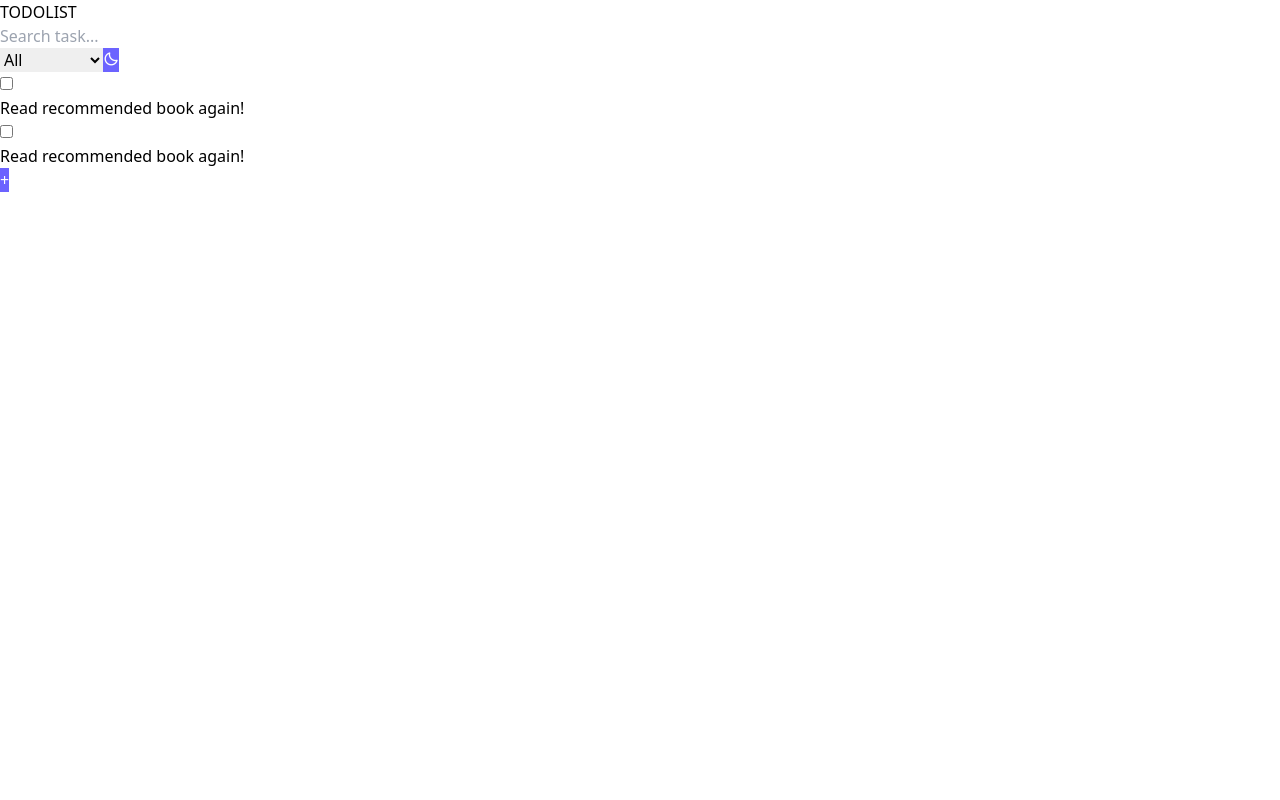
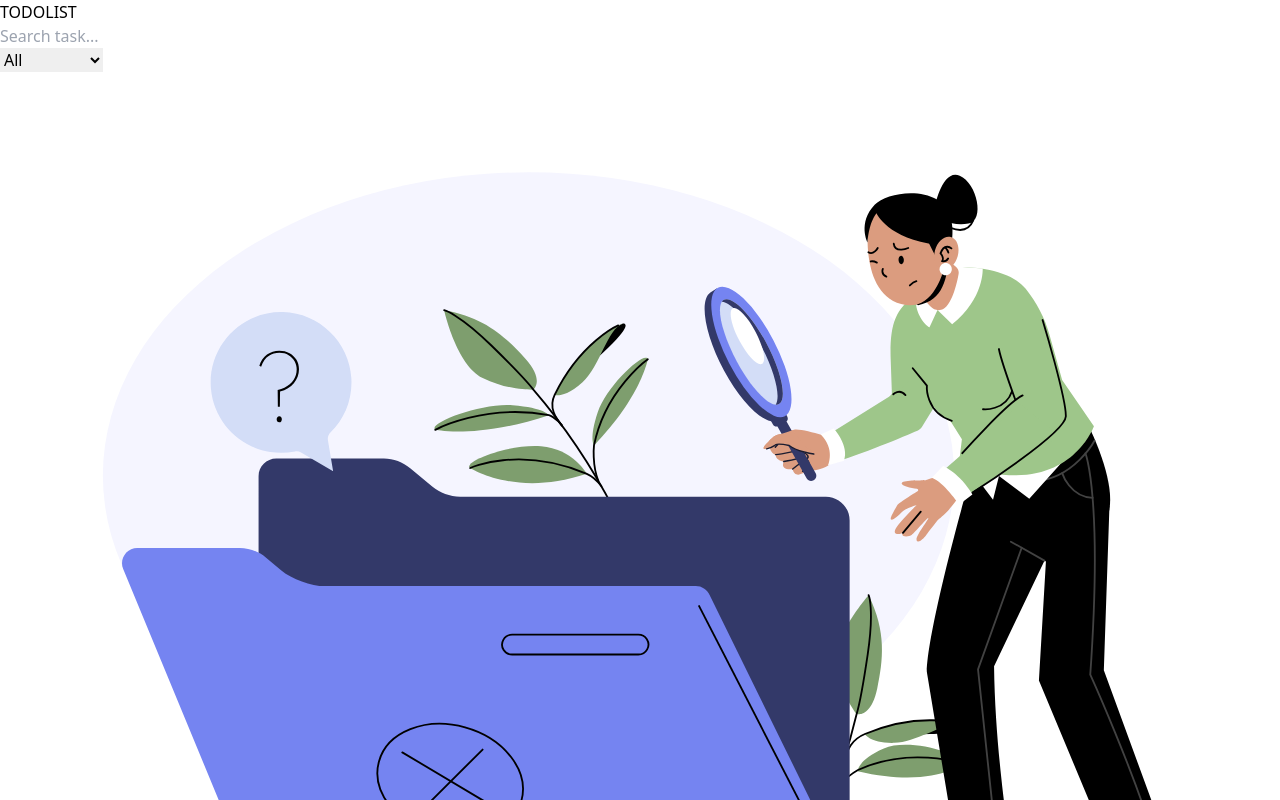
Before and after one commit to sebaslozano99/redux-toolkit-todo-list, a React (Vite) app: page / in a window 1280 px wide. Shown: the top 800 px of the page. Built offline with nearby package versions, Linux system fonts and the light colour scheme.

Commit message:
added ADD functionality

```diff
--- a/package.json
+++ b/package.json
@@ -13,7 +13,8 @@
     "@reduxjs/toolkit": "^2.2.7",
     "react": "^18.3.1",
     "react-dom": "^18.3.1",
-    "react-redux": "^9.1.2"
+    "react-redux": "^9.1.2",
+    "uuid": "^10.0.0"
   },
   "devDependencies": {
     "@eslint/js": "^9.9.0",
--- a/src/components/Button.jsx
+++ b/src/components/Button.jsx
@@ -1,7 +1,10 @@
 import PropTypes from "prop-types";
 
 
+
+
 export default function Button({
+    type = "main",
     textColor = "#ffffff",
     bgColor = "#6C63FF",
     className = "",
@@ -10,14 +13,19 @@ export default function Button({
 }) {
 
 
+    const baseStyles = "py-1 px-2 rounded-md";
+
+    const styles = type === "main" ?
+        `bg-[${bgColor}] text-[${textColor}]`
+        :
+        `bg-[${textColor}] text-[${bgColor}] border-2 border-[${bgColor}]`;
+
+
   return (
     <button
         onClick={onclick}
-        className={className ? className : `py-1 px-2 rounded-md`}
-        style={{
-            backgroundColor: `${bgColor}`,
-            color: `${textColor}`,
-        }}
+        className={`${baseStyles} ${styles} ${className}`}
+        style={type === "main" ? {color: textColor} : {color: bgColor}}
     >
         {children}
     </button>
@@ -28,6 +36,7 @@ export default function Button({
 
 Button.propTypes = {
     onclick: PropTypes.func,
+    type: PropTypes.string,
     className: PropTypes.string,
     textColor: PropTypes.string,
     bgColor: PropTypes.string,
--- a/src/components/Modal.jsx
+++ b/src/components/Modal.jsx
@@ -3,8 +3,8 @@ import AddTask from "../features/todos/AddTask";
 
 export default function Modal() {
   return (
-    <div className={`fixed inset-0 bg-black/60 flex justify-center items-center`} >
-        <AddTask />
+    <div className={`fixed inset-0 bg-black bg-opacity-70 backdrop-blur-sm flex justify-center items-center`} >
+      <AddTask />
     </div>
   )
 }
--- a/src/features/todos/AddTask.jsx
+++ b/src/features/todos/AddTask.jsx
@@ -1,25 +1,63 @@
+import { useState } from "react";
+import { useIsAddingTask } from "../../contexts/isAddingTaskContext";
+import { useDispatch } from "react-redux";
+import { add } from "./todosSlice";
+import { v4 as uuidv4 } from "uuid";
 import Button from "../../components/Button";
 
 
+export default function AddTask() {
 
-export default function AddTask() {
+  const { startAddingTask } = useIsAddingTask();
+  const [newTask, setNewTask] = useState("");
+  const dispatch = useDispatch();
+
+
+  function handleAddTask(){
+    if(!newTask) return;
+
+    const newTaskObject = {
+      id: uuidv4(),
+      task: newTask,
+      isCompleted: false,
+      isUpdating: false,
+    }
+
+    dispatch(add(newTaskObject));
+    setNewTask("");
+    startAddingTask(); // close the modal
+  }
+
   return (
+
     <div className="w-[50%] h-72 bg-white rounded-md p-6 flex flex-col justify-between" >
 
       <div className="flex flex-col items-center justify-between gap-2">
+
         <h2 className="font-bold text-2xl" >NEW TASK</h2>
 
         <form className="w-full" >
-          <input type="text" placeholder="input your new task..." className="w-full border-[2px] border-[#6C63FF] rounded-md outline-none py-1 px-3" />
+
+          <input
+            type="text"
+            placeholder="input your new task..."
+            className="w-full border-[2px] border-[#6C63FF] rounded-md outline-none py-1 px-3"
+            value={newTask}
+            onChange={(e) => setNewTask(e.target.value)}
+          />
+
         </form>
+
       </div>
 
+
       <div className=" flex justify-between" >
-        <Button>CANCEL</Button>
-        <Button>APPLY</Button>
+
+        <Button onclick={startAddingTask} type="cancel" >CANCEL</Button>
+        <Button onclick={handleAddTask} >APPLY</Button>
+
       </div>
+
     </div>
   )
 }
-
-// border-2 border-black
--- a/src/features/todos/todosSlice.jsx
+++ b/src/features/todos/todosSlice.jsx
@@ -3,18 +3,18 @@ import { createSlice } from "@reduxjs/toolkit";
 
 const initialState = {
     todos: [
-        {
-            id: 125478,
-            task: "Read recommended book again!",
-            isCompleted: false,
-            isUpdaing: false,
-        },
-        {
-            id: 125588,
-            task: "Read recommended book again!",
-            isCompleted: false,
-            isUpdaing: false,
-        },
+        // {
+        //     id: 125478,
+        //     task: "Read recommended book again!",
+        //     isCompleted: false,
+        //     isUpdaing: false,
+        // },
+        // {
+        //     id: 125588,
+        //     task: "Read recommended book again!",
+        //     isCompleted: false,
+        //     isUpdaing: false,
+        // },
         // {
         //     id: 541247,
         //     task: "Visit girlfriend!",
```
Also changed, not shown: 1 other file (tests, documents, lock files or other folders).
